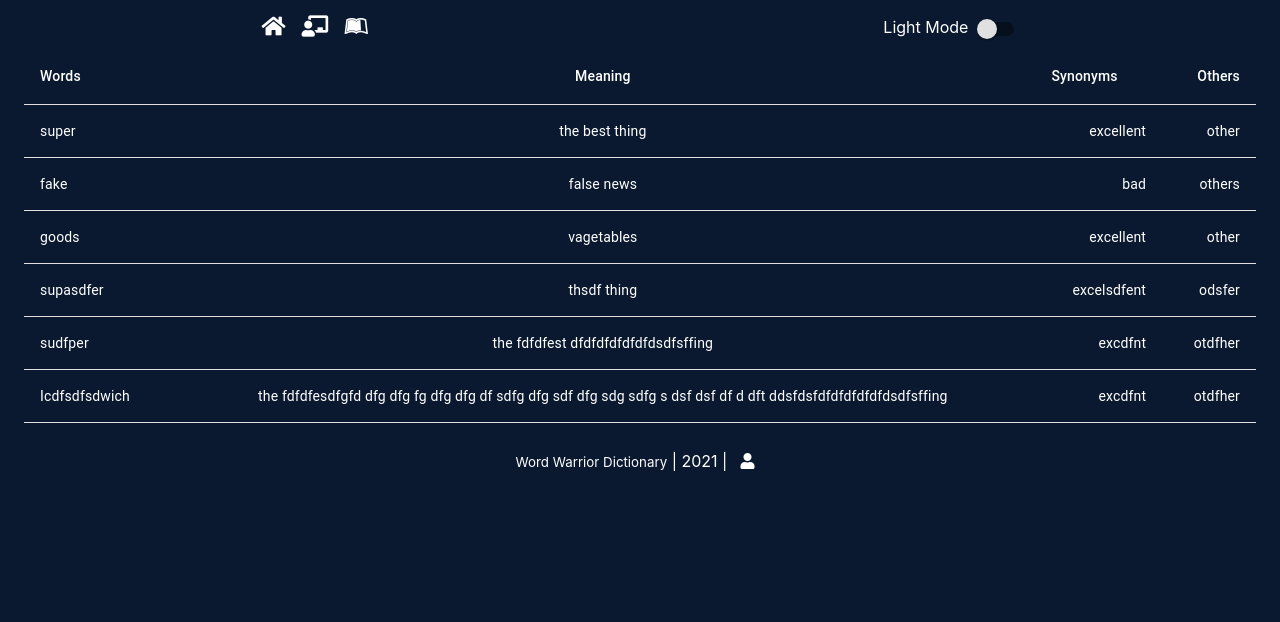
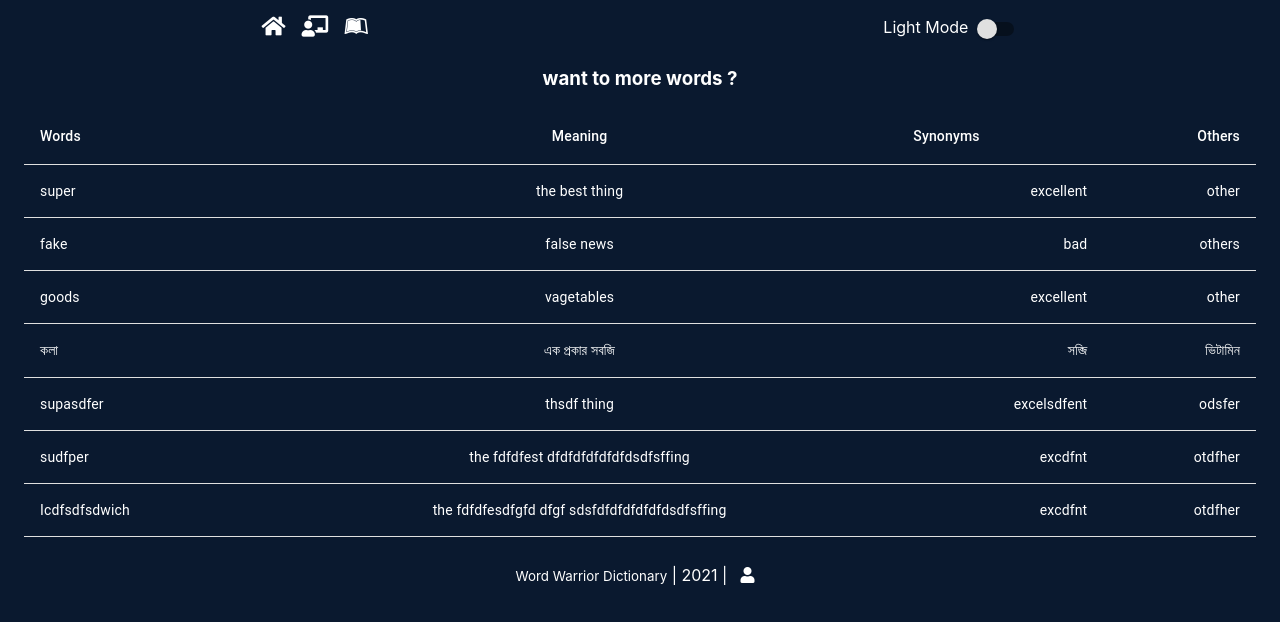
Before and after one commit to rajonahmed749/dictionary, a React (Create React App) app: page /learning in a window 1280 px wide. Shown: the top 622 px of the page. Built offline with nearby package versions, Linux system fonts and the light colour scheme.

Commit message:
more updated

```diff
--- /dev/null
+++ b/src/components/Learning/Learning.css
@@ -0,0 +1,5 @@
+.wantAdd{
+    display: flex;
+
+    justify-content: center;
+}
--- a/src/components/Learning/Learning.js
+++ b/src/components/Learning/Learning.js
@@ -1,5 +1,6 @@
 import React from 'react';
 import { Container, Table, TableBody, TableCell, TableContainer, TableHead, TableRow, Paper } from '@material-ui/core';
+import WantoAdd from './WantoAdd';
 
 const Learning = ({ LightMode }) => {
     function createData(name, calories, fat, carbs, protein) {
@@ -10,12 +11,14 @@ const Learning = ({ LightMode }) => {
         createData('super', 'the best thing', 'excellent', 'other'),
         createData('fake', 'false news', 'bad', 'others'),
         createData('goods', 'vagetables', 'excellent', 'other'),
+        createData('কলা', 'এক প্রকার সবজি', 'সব্জি', 'ভিটামিন'),
         createData('supasdfer', 'thsdf thing', 'excelsdfent', 'odsfer'),
         createData('sudfper', 'the fdfdfest dfdfdfdfdfdfdsdfsffing', 'excdfnt', 'otdfher'),
-        createData('Icdfsdfsdwich', 'the fdfdfesdfgfd dfg dfg fg dfg dfg df sdfg dfg sdf dfg  sdg sdfg s dsf dsf df d dft ddsfdsfdfdfdfdfdfdsdfsffing', 'excdfnt', 'otdfher')
+        createData('Icdfsdfsdwich', 'the fdfdfesdfgfd dfgf sdsfdfdfdfdfdfdsdfsffing', 'excdfnt', 'otdfher')
     ];
     return (
         <Container >
+           <WantoAdd/>
             <TableContainer >
                 <Table sx={{ minWidth: 650 }} aria-label="simple table">
                     <TableHead>
--- /dev/null
+++ b/src/components/Learning/WantoAdd.js
@@ -0,0 +1,15 @@
+import React from 'react';
+import { Container} from '@material-ui/core';
+import './Learning.css'
+
+const WantoAdd = () => {
+    return (
+        <Container >
+            <div className="wantAdd">
+                <h3>want to more words ?</h3>
+            </div>
+        </Container>
+    )
+};
+
+export default WantoAdd;
--- a/src/components/Profile/AddWord.css
+++ b/src/components/Profile/AddWord.css
@@ -1,5 +1,6 @@
 .form-card {
   margin-top: 10px;
+  margin-inline: auto;
   padding: 7px;
   background-color: #5b6c83be;
   border-radius: 5px;
--- a/src/components/Profile/Profile.js
+++ b/src/components/Profile/Profile.js
@@ -6,15 +6,15 @@ const Profile = () => {
 
     return (
         <Container >
-            <Grid container spacing={2}>
-                <Grid item xs={12} sm={6} md={4}>
-
+            <Grid container spacing={2} direction="column"
+                alignItems="center"
+                justify="center">
+                <Grid item xs={12} sm={6} md={2}>
                 </Grid>
-                <Grid item xs={11} sm={6} md={4} >
+                <Grid item xs={12} sm={6} md={6} >
                     <AddWord />
                 </Grid>
-                <Grid item xs={12} sm={6} md={4}>
-
+                <Grid item xs={12} sm={6} md={2}>
                 </Grid>
             </Grid>
         </Container>
```
